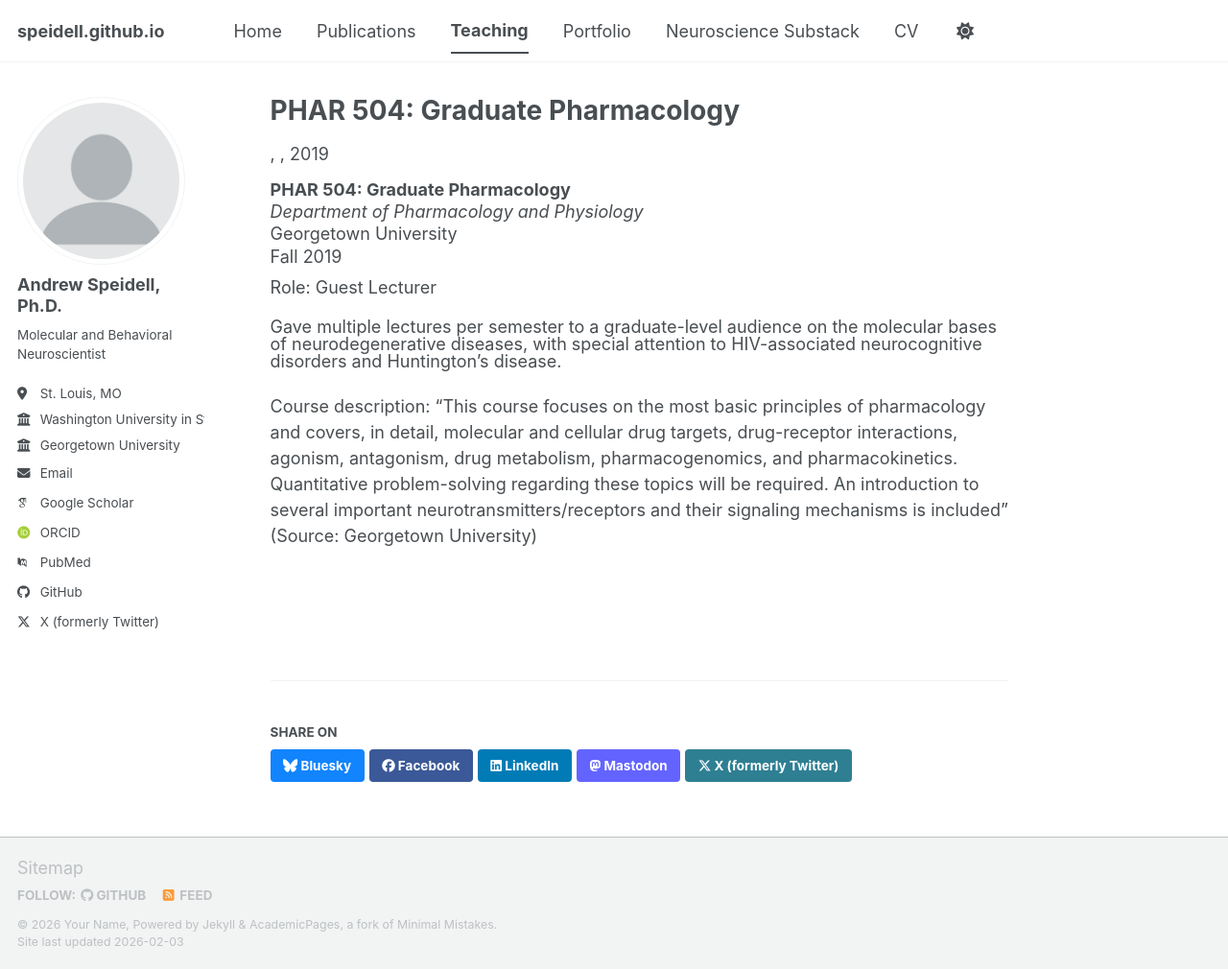
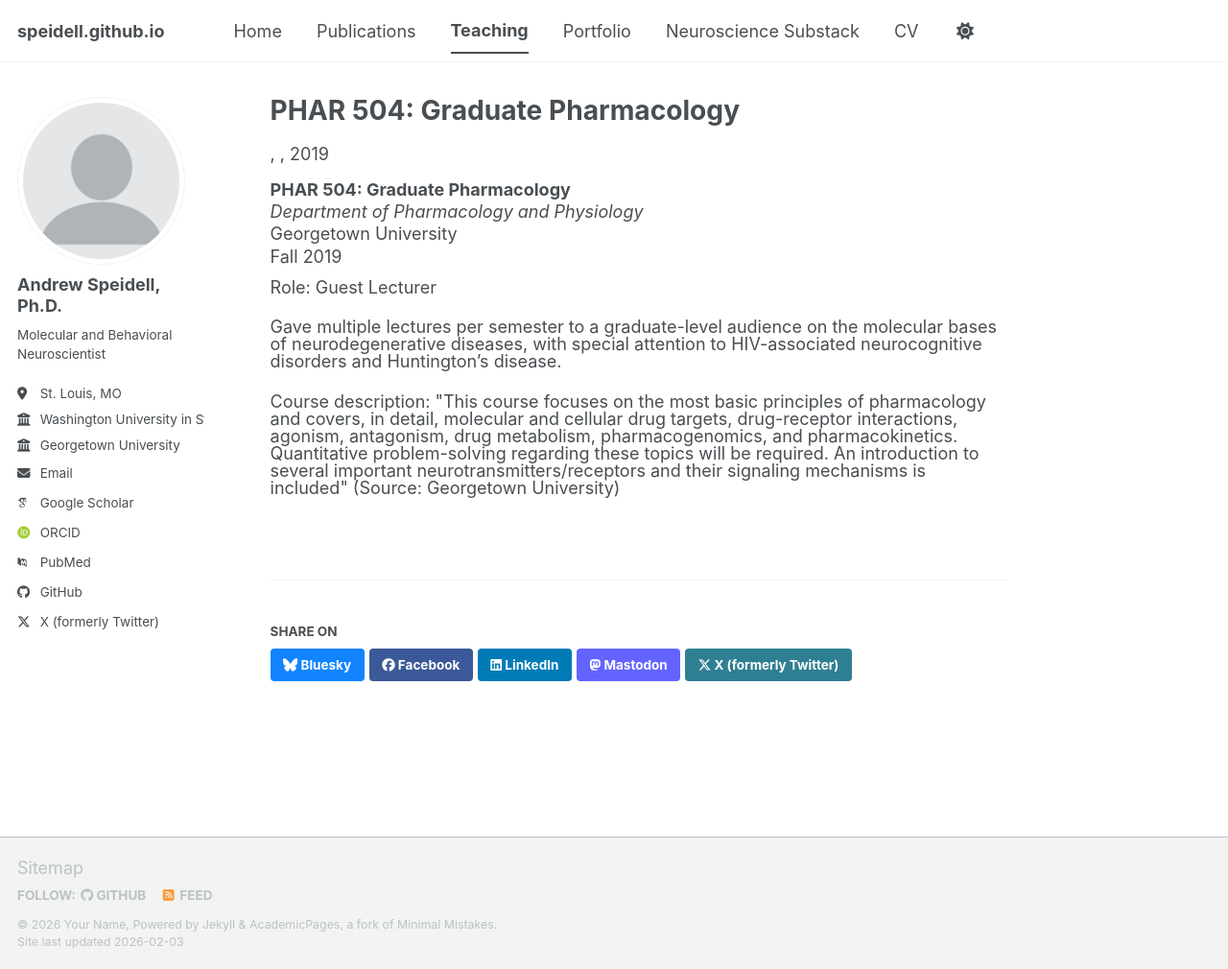
Before and after one commit to Speidell/speidell.github.io, a Jekyll site: the page built from _teaching/2019GradPharm.md, in a window 1280 px wide and 1010 px high. Shown: the whole window at 96% size. Built offline with Jekyll 4.4.1, drawn with Linux system fonts in a browser that asks for light colours; some web fonts are replaced; a script bundle is joined from its source files by our own code; library files that are not in the unit come from our copies.

Commit message:
Update 2019GradPharm.md

```diff
--- a/_teaching/2019GradPharm.md
+++ b/_teaching/2019GradPharm.md
@@ -12,6 +12,6 @@ location: "Washington, DC"
 <p style="line-height: 1;">Role: Guest Lecturer</p>
 <p style="line-height: 1;">Gave multiple lectures per semester to a graduate-level audience on the molecular bases of neurodegenerative diseases, with special attention to HIV-associated neurocognitive disorders and Huntington&rsquo;s disease.</p>
 
-Course description:
+<p style="line-height: 1;">Course description:
 "This course focuses on the most basic principles of pharmacology and covers, in detail, molecular and cellular drug targets, drug-receptor interactions, agonism, antagonism, drug metabolism, pharmacogenomics, and pharmacokinetics. Quantitative problem-solving regarding these topics will be required. An introduction to several important neurotransmitters/receptors and their signaling mechanisms is included" (Source: Georgetown University)
-<p><br></p>
+</p>
```
